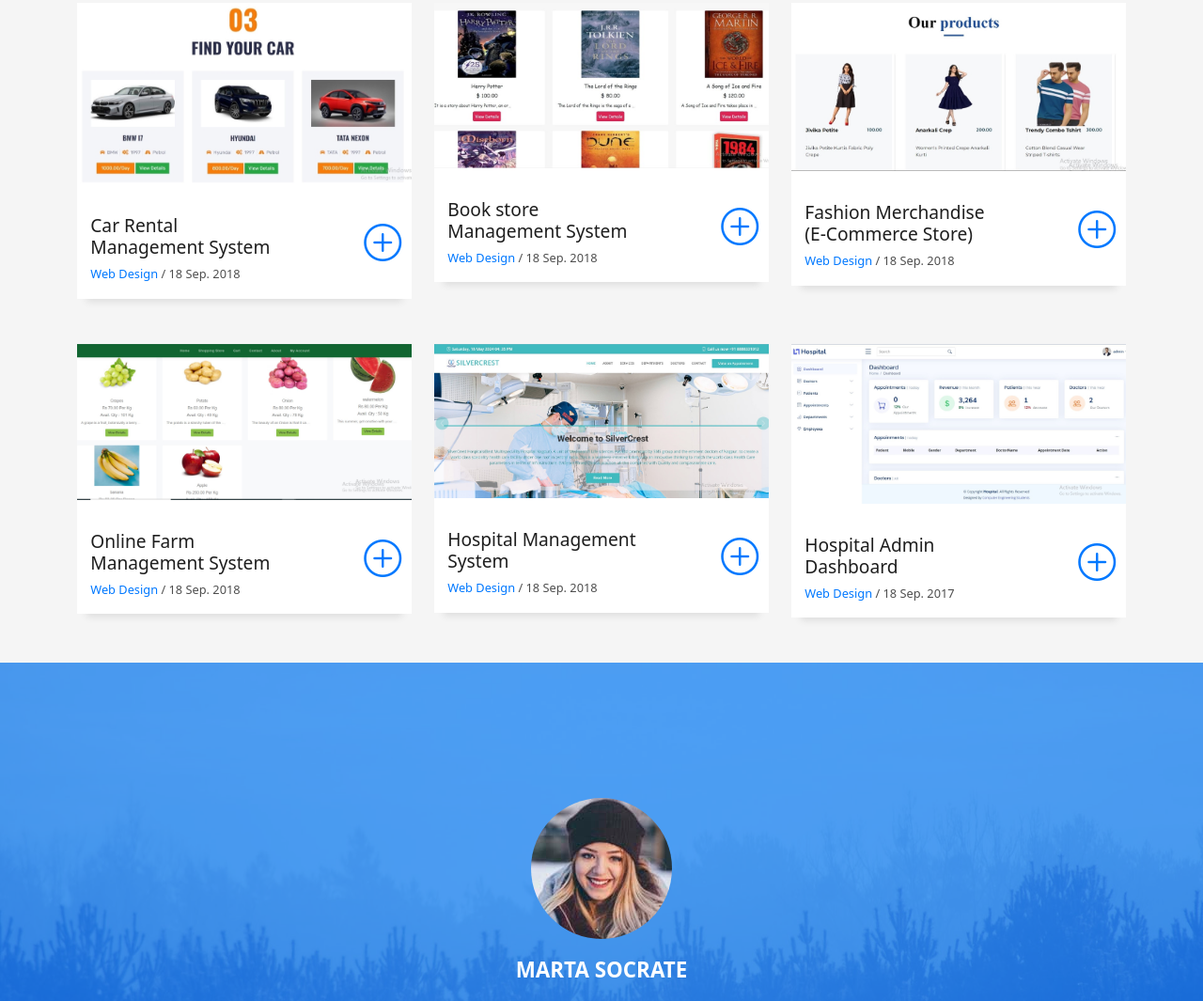
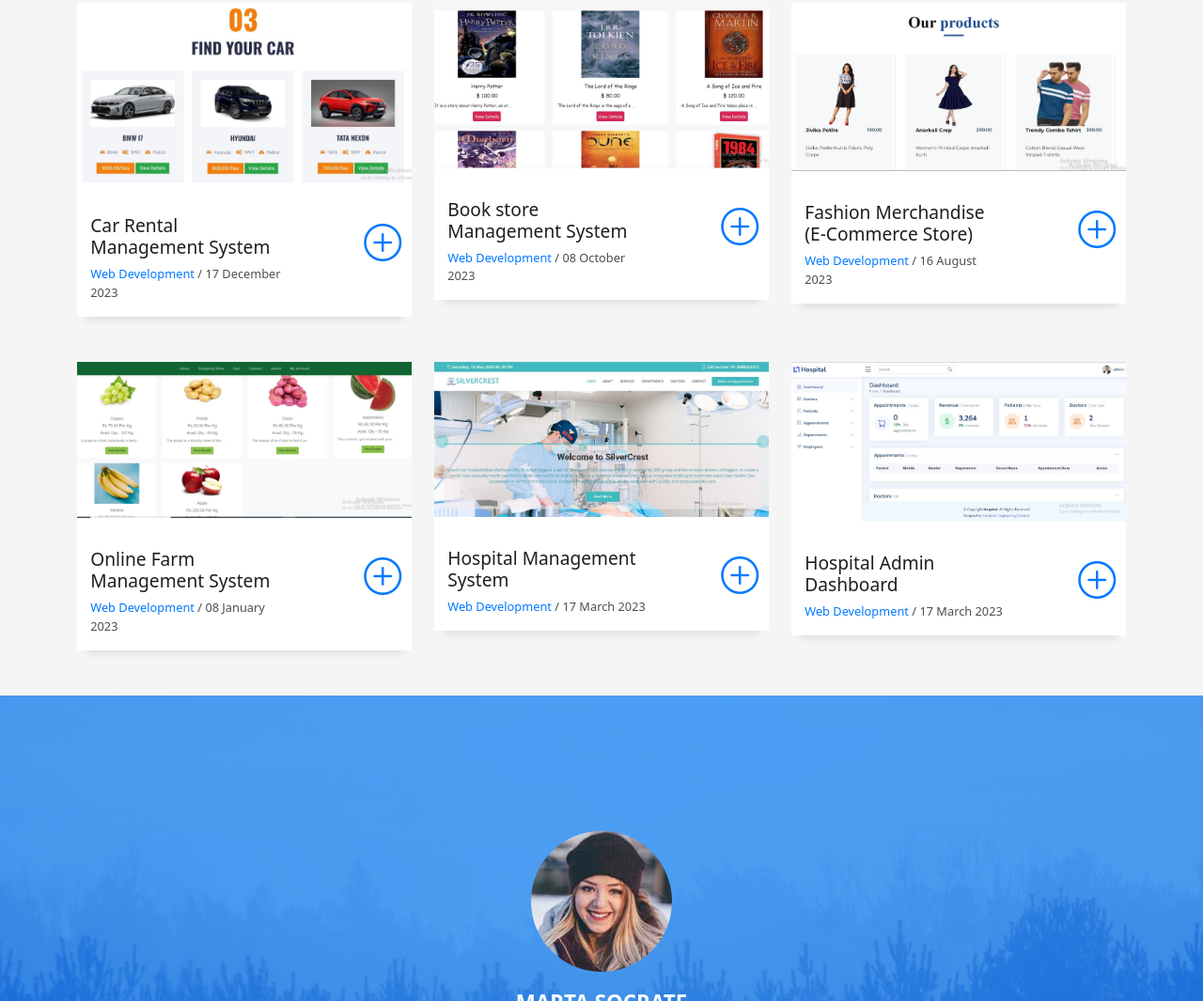
Before and after one commit to CoderRanjeet/PortFolio, a plain HTML site: page index.html in a window 1280 px wide. Shown: the part 3160-4225 px from the top of the page at 94% size. Drawn offline with Linux system fonts and the light colour scheme.

Commit message:
Update index.html

```diff
--- a/index.html
+++ b/index.html
@@ -359,7 +359,7 @@
                   <div class="col-sm-8">
                     <h2 class="w-title">Car Rental Management System</h2>
                     <div class="w-more">
-                      <span class="w-ctegory">Web Design</span> / <span class="w-date">18 Sep. 2018</span>
+                      <span class="w-ctegory">Web Development</span> / <span class="w-date">17 December 2023</span>
                     </div>
                   </div>
                   <div class="col-sm-4">
@@ -383,7 +383,7 @@
                   <div class="col-sm-8">
                     <h2 class="w-title">Book store Management System</h2>
                     <div class="w-more">
-                      <span class="w-ctegory">Web Design</span> / <span class="w-date">18 Sep. 2018</span>
+                      <span class="w-ctegory">Web Development</span> / <span class="w-date">08 October 2023</span>
                     </div>
                   </div>
                   <div class="col-sm-4">
@@ -407,7 +407,7 @@
                   <div class="col-sm-8">
                     <h2 class="w-title">Fashion Merchandise (E-Commerce Store)</h2>
                     <div class="w-more">
-                      <span class="w-ctegory">Web Design</span> / <span class="w-date">18 Sep. 2018</span>
+                      <span class="w-ctegory">Web Development</span> / <span class="w-date">16 August 2023</span>
                     </div>
                   </div>
                   <div class="col-sm-4">
@@ -431,7 +431,7 @@
                   <div class="col-sm-8">
                     <h2 class="w-title">Online Farm Management System</h2>
                     <div class="w-more">
-                      <span class="w-ctegory">Web Design</span> / <span class="w-date">18 Sep. 2018</span>
+                      <span class="w-ctegory">Web Development</span> / <span class="w-date">08 January 2023</span>
                     </div>
                   </div>
                   <div class="col-sm-4">
@@ -455,7 +455,7 @@
                   <div class="col-sm-8">
                     <h2 class="w-title">Hospital Management System</h2>
                     <div class="w-more">
-                      <span class="w-ctegory">Web Design</span> / <span class="w-date">18 Sep. 2018</span>
+                      <span class="w-ctegory">Web Development</span> / <span class="w-date">17 March 2023</span>
                     </div>
                   </div>
                   <div class="col-sm-4">
@@ -479,7 +479,7 @@
                   <div class="col-sm-8">
                     <h2 class="w-title">Hospital Admin Dashboard</h2>
                     <div class="w-more">
-                      <span class="w-ctegory">Web Design</span> / <span class="w-date">18 Sep. 2017</span>
+                      <span class="w-ctegory">Web Development</span> / <span class="w-date">17 March 2023</span>
                     </div>
                   </div>
                   <div class="col-sm-4">
```
